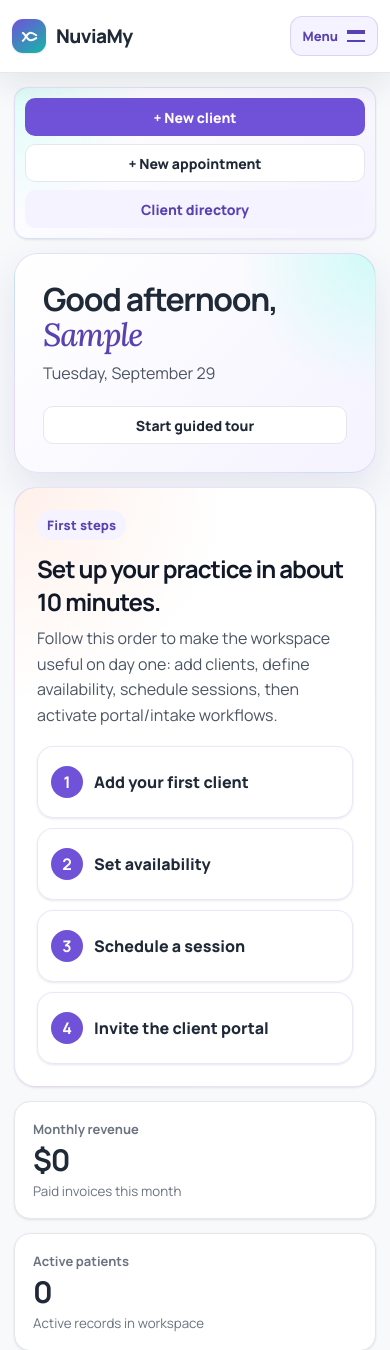
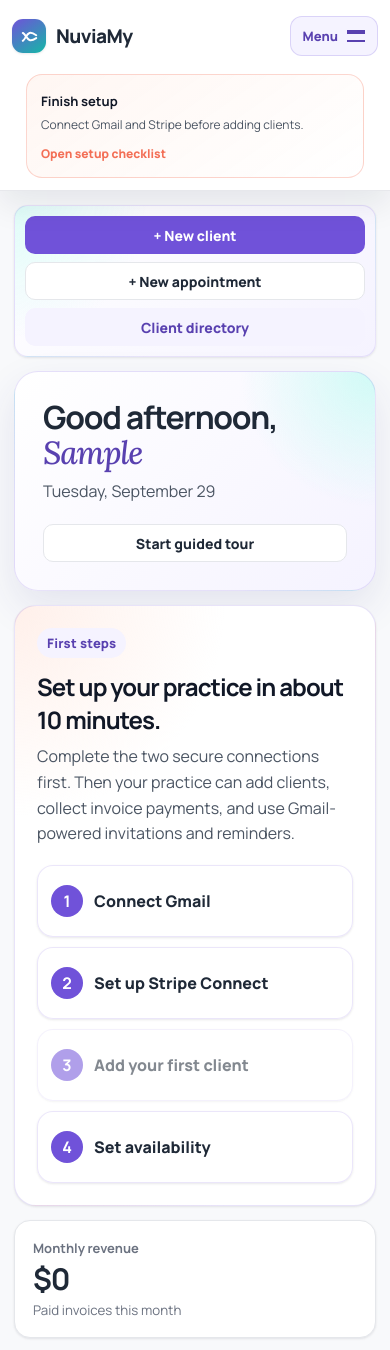
Before and after one commit to richard9106/django-analytics-dashboard, a Django app: page /dashboard/ in a window 390 px wide. Shown: the top 1350 px of the page. Run offline with Django 5.2, Linux system fonts and the light colour scheme; the visitor is signed in with stand-in values (Sample User, id 1); data that the repository does not hold is empty.

Commit message:
Add practice setup gate

```diff
--- a/apps/portal/context_processors.py
+++ b/apps/portal/context_processors.py
@@ -6,11 +6,31 @@ from .models import ClientPortalRequest, PublicBookingRequest
 def portal_request_badge(request):
     user = getattr(request, 'user', None)
     if not user or not user.is_authenticated or is_client_user(user):
-        return {'open_portal_request_count': 0, 'google_workspace_connected': False}
+        return {
+            'open_portal_request_count': 0,
+            'google_workspace_connected': False,
+            'practice_setup_complete': True,
+            'practice_setup_gmail': False,
+            'practice_setup_stripe': False,
+        }
 
     practice = get_practice_for_user(user)
     if not practice:
-        return {'open_portal_request_count': 0, 'google_workspace_connected': False}
+        return {
+            'open_portal_request_count': 0,
+            'google_workspace_connected': False,
+            'practice_setup_complete': False,
+            'practice_setup_gmail': False,
+            'practice_setup_stripe': False,
+        }
+
+    gmail_connected = ExternalIntegration.objects.filter(
+        practice=practice,
+        provider=ExternalIntegration.Provider.GOOGLE,
+        status=ExternalIntegration.Status.CONNECTED,
+        send_email_enabled=True,
+    ).exists()
+    stripe_ready = practice.can_receive_client_payments
 
     portal_request_count = ClientPortalRequest.objects.filter(
         practice=practice,
@@ -22,9 +42,8 @@ def portal_request_badge(request):
     ).count()
     return {
         'open_portal_request_count': portal_request_count + booking_request_count,
-        'google_workspace_connected': ExternalIntegration.objects.filter(
-            practice=practice,
-            provider=ExternalIntegration.Provider.GOOGLE,
-            status=ExternalIntegration.Status.CONNECTED,
-        ).exists(),
+        'google_workspace_connected': gmail_connected,
+        'practice_setup_complete': gmail_connected and stripe_ready,
+        'practice_setup_gmail': gmail_connected,
+        'practice_setup_stripe': stripe_ready,
     }
--- a/static/dashboard.css
+++ b/static/dashboard.css
@@ -307,6 +307,20 @@ h1, h2, h3, p { margin-top: 0; }
 .team-gmail-notice { padding: 14px 16px; border: 1px solid rgba(243, 111, 86, .28); border-radius: 16px; background: linear-gradient(145deg, rgba(255, 246, 242, .96), rgba(255,255,255,.9)); }
 .team-gmail-notice strong { color: var(--slate-900); }
 .team-gmail-notice p { margin: 5px 0 8px; color: var(--slate-600); font-size: 13px; line-height: 1.5; }
+.setup-reminder { margin: 14px 14px 0; padding: 14px; border: 1px solid rgba(243, 111, 86, .28); border-radius: 16px; background: linear-gradient(145deg, rgba(255, 246, 242, .96), rgba(255,255,255,.9)); }
+.setup-reminder strong { color: var(--slate-900); font-size: 13px; }
+.setup-reminder p { margin: 5px 0 8px; color: var(--slate-600); font-size: 12px; line-height: 1.45; }
+.setup-reminder a { color: var(--coral-500); font-size: 12px; font-weight: 900; }
+.setup-checklist-panel { padding: 20px; display: grid; grid-template-columns: minmax(0, 1fr) auto; gap: 18px; align-items: center; border: 1px solid rgba(243, 111, 86, .28); border-radius: 22px; background: linear-gradient(145deg, rgba(255, 246, 242, .96), rgba(255,255,255,.9)); }
+.setup-checklist-panel h2 { margin: 0; color: var(--slate-900); font-size: 24px; }
+.setup-checklist-panel p:not(.eyebrow) { margin: 6px 0 0; color: var(--slate-600); line-height: 1.55; }
+.setup-checklist-items { display: grid; gap: 8px; min-width: 220px; }
+.setup-checklist-items a { min-height: 42px; padding: 0 12px; display: flex; align-items: center; gap: 10px; border: 1px solid rgba(243, 111, 86, .2); border-radius: 12px; background: #fff; color: var(--slate-800); font-size: 13px; font-weight: 900; }
+.setup-checklist-items strong { width: 24px; height: 24px; display: grid; place-items: center; border-radius: 999px; background: var(--coral-500); color: #fff; font-size: 12px; }
+.setup-checklist-items .setup-complete { border-color: rgba(5, 150, 105, .2); color: var(--success); }
+.setup-checklist-items .setup-complete strong { background: var(--success); }
+.onboarding-steps .setup-locked { opacity: .55; }
+.onboarding-steps .setup-complete strong { background: var(--success); }
 .message-list { display: grid; gap: 8px; }
 .portal-page { background: radial-gradient(circle at 12% 8%, rgba(204, 251, 245, .55), transparent 28%), var(--slate-50); }
 .portal-shell { width: min(1180px, calc(100% - 32px)); margin: 0 auto; padding: 24px 0; display: grid; grid-auto-rows: max-content; gap: 18px; }
@@ -545,6 +559,8 @@ th { color: var(--slate-500); font-size: 12px; text-transform: uppercase; letter
 }
 
 @media (max-width: 720px) {
+  .setup-checklist-panel { grid-template-columns: 1fr; }
+  .setup-checklist-items { min-width: 0; }
   .integration-capabilities { grid-template-columns: 1fr; }
   .app-shell { display: block; }
   .sidebar { position: sticky; top: 0; z-index: 30; height: auto; padding: 12px; border-right: 0; border-bottom: 1px solid rgba(229, 231, 235, .92); gap: 0; box-shadow: 0 14px 30px rgba(15, 23, 42, .08); }
--- a/templates/dashboard/index.html
+++ b/templates/dashboard/index.html
@@ -47,13 +47,13 @@
         <div>
           <p class="eyebrow">First steps</p>
           <h2>Set up your practice in about 10 minutes.</h2>
-          <p>Follow this order to make the workspace useful on day one: add clients, define availability, schedule sessions, then activate portal/intake workflows.</p>
+          <p>Complete the two secure connections first. Then your practice can add clients, collect invoice payments, and use Gmail-powered invitations and reminders.</p>
         </div>
         <div class="onboarding-steps">
-          <a href="{% url 'clients:list' %}"><strong>1</strong><span>Add your first client</span></a>
-          <a href="{% url 'practice_settings:availability' %}"><strong>2</strong><span>Set availability</span></a>
-          <a href="{% url 'appointments:list' %}"><strong>3</strong><span>Schedule a session</span></a>
-          <a href="{% url 'portal_settings:portal_access' %}"><strong>4</strong><span>Invite the client portal</span></a>
+          <a href="{% url 'practice_settings:integrations' %}" class="{% if practice_setup_gmail %}setup-complete{% endif %}"><strong>{% if practice_setup_gmail %}✓{% else %}1{% endif %}</strong><span>{% if practice_setup_gmail %}Gmail connected{% else %}Connect Gmail{% endif %}</span></a>
+          <a href="{% url 'profile_settings' %}" class="{% if practice_setup_stripe %}setup-complete{% endif %}"><strong>{% if practice_setup_stripe %}✓{% else %}2{% endif %}</strong><span>{% if practice_setup_stripe %}Stripe Connect ready{% else %}Set up Stripe Connect{% endif %}</span></a>
+          <a href="{% url 'clients:list' %}" class="{% if not practice_setup_complete %}setup-locked{% endif %}"><strong>3</strong><span>Add your first client</span></a>
+          <a href="{% url 'practice_settings:availability' %}"><strong>4</strong><span>Set availability</span></a>
         </div>
       </section>
 
--- a/templates/partials/sidebar.html
+++ b/templates/partials/sidebar.html
@@ -48,6 +48,14 @@
     </div>
   </nav>
 
+  {% if not practice_setup_complete %}
+    <div class="setup-reminder" role="status">
+      <strong>Finish setup</strong>
+      <p>Connect Gmail and Stripe before adding clients.</p>
+      <a href="{% url 'profile_settings' %}">Open setup checklist</a>
+    </div>
+  {% endif %}
+
   <div class="sidebar-card">
     <strong>{{ card_title }}</strong>
     <p>{{ card_text }}</p>
```
Also changed, not shown: apps/clients/tests.py (+25 -1 lines), apps/clients/views.py (+16 -0 lines), templates/accounts/profile_settings.html (+8 -1 lines).
